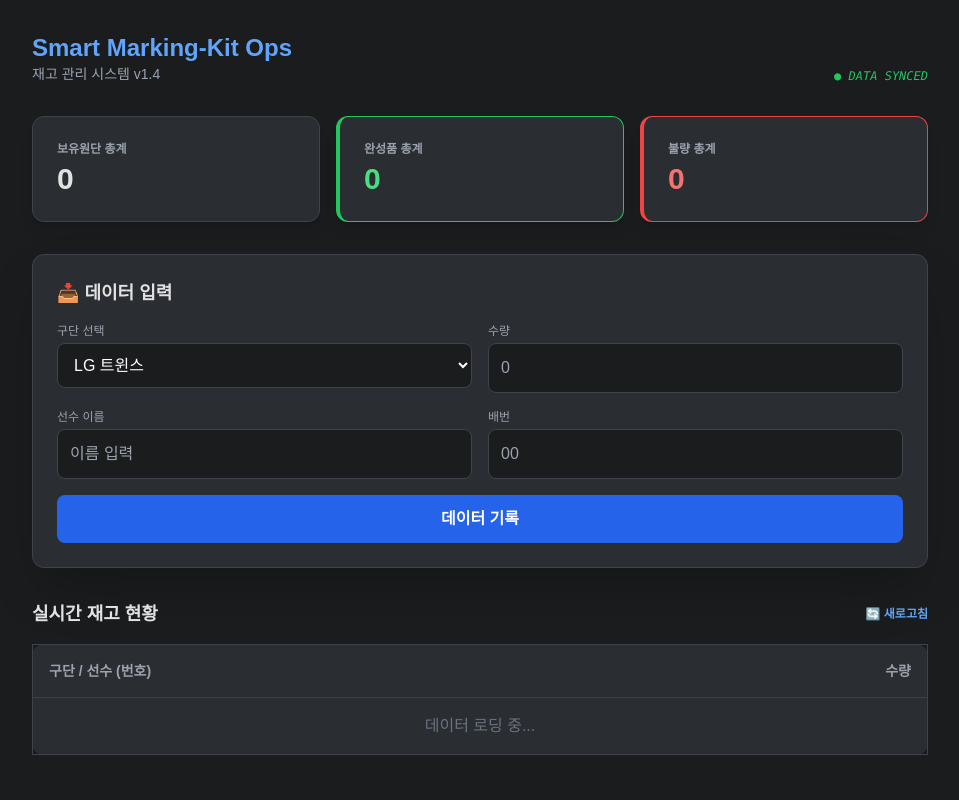
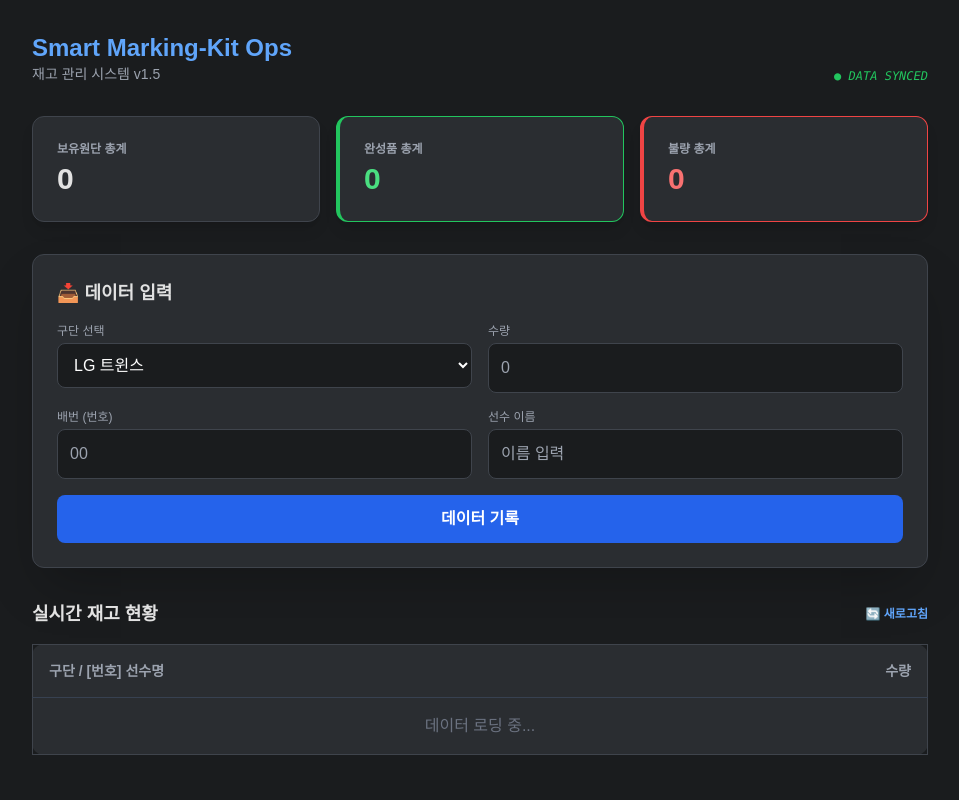
Before and after one commit to sseri77/WebFun, a Flask app: page / in a window 1280 px wide. Shown: the whole page, without its empty margins (160-1119 px from the left). Run offline with Flask 3, Linux system fonts and the light colour scheme; data that the repository does not hold is empty; some libraries are stand-ins or nearby versions.

Commit message:
Update inventory management interface to v1.5

```diff
--- a/templates/index.html
+++ b/templates/index.html
@@ -17,7 +17,7 @@
         <header class="mb-8 flex justify-between items-end">
             <div>
                 <h1 class="text-2xl font-bold text-blue-400">Smart Marking-Kit Ops</h1>
-                <p class="text-gray-400 text-sm">재고 관리 시스템 v1.4</p>
+                <p class="text-gray-400 text-sm">재고 관리 시스템 v1.5</p>
             </div>
             <div id="syncStatus" class="text-xs text-green-500 font-mono italic">● DATA SYNCED</div>
         </header>
@@ -57,12 +57,12 @@
                         <input type="number" id="quantity" class="input-field w-full p-3 rounded-lg outline-none focus:border-blue-500" placeholder="0">
                     </div>
                     <div>
+                        <label class="block text-xs text-gray-400 mb-1">배번 (번호)</label>
+                        <input type="number" id="playerNumber" class="input-field w-full p-3 rounded-lg outline-none focus:border-blue-500" placeholder="00">
+                    </div>
+                    <div>
                         <label class="block text-xs text-gray-400 mb-1">선수 이름</label>
                         <input type="text" id="playerName" class="input-field w-full p-3 rounded-lg outline-none focus:border-blue-500" placeholder="이름 입력">
-                    </div>
-                    <div>
-                        <label class="block text-xs text-gray-400 mb-1">배번</label>
-                        <input type="number" id="playerNumber" class="input-field w-full p-3 rounded-lg outline-none focus:border-blue-500" placeholder="00">
                     </div>
                 </div>
                 <button type="submit" class="w-full bg-blue-600 hover:bg-blue-500 text-white font-bold py-3 rounded-lg transition-all active:scale-95">데이터 기록</button>
@@ -78,7 +78,7 @@
                 <table class="w-full text-left card rounded-xl">
                     <thead>
                         <tr class="border-b border-gray-700">
-                            <th class="p-4 text-sm font-semibold text-gray-400">구단 / 선수 (번호)</th>
+                            <th class="p-4 text-sm font-semibold text-gray-400">구단 / [번호] 선수명</th>
                             <th class="p-4 text-sm font-semibold text-gray-400 text-right">수량</th>
                         </tr>
                     </thead>
@@ -93,7 +93,6 @@
     <script>
         const API_URL = "/api/inbound";
 
-        // 데이터 불러오기 함수
         async function fetchInventory() {
             try {
                 const res = await fetch(API_URL);
@@ -104,7 +103,8 @@
 
                 data.forEach(item => {
                     const amount = parseInt(item.amount) || 0;
-                    const key = `${item.team} | ${item.playerName || '선수미정'}(${item.playerNumber || '0'})`;
+                    // [번호] 선수명 순서로 표시 형식 변경
+                    const key = `${item.team} | [${item.playerNumber || '0'}] ${item.playerName || '선수미정'}`;
                     summary[key] = (summary[key] || 0) + amount;
                     grandTotal += amount;
                 });
@@ -116,7 +116,7 @@
 
                 Object.keys(summary).sort().forEach(key => {
                     tableBody.innerHTML += `
-                        <tr class="border-b border-gray-800">
+                        <tr class="border-b border-gray-800 hover:bg-gray-800/30">
                             <td class="p-4 text-sm">${key}</td>
                             <td class="p-4 text-sm text-right font-mono text-blue-300">${summary[key].toLocaleString()}</td>
                         </tr>`;
@@ -151,8 +151,8 @@
                         action: '입고',
                         team: finalTeamName,
                         amount: parseInt(qty),
-                        playerName: document.getElementById('playerName').value,
-                        playerNumber: document.getElementById('playerNumber').value
+                        playerNumber: document.getElementById('playerNumber').value, // 순서 변경
+                        playerName: document.getElementById('playerName').value
                     })
                 });
                 alert('기록 성공!');
```
